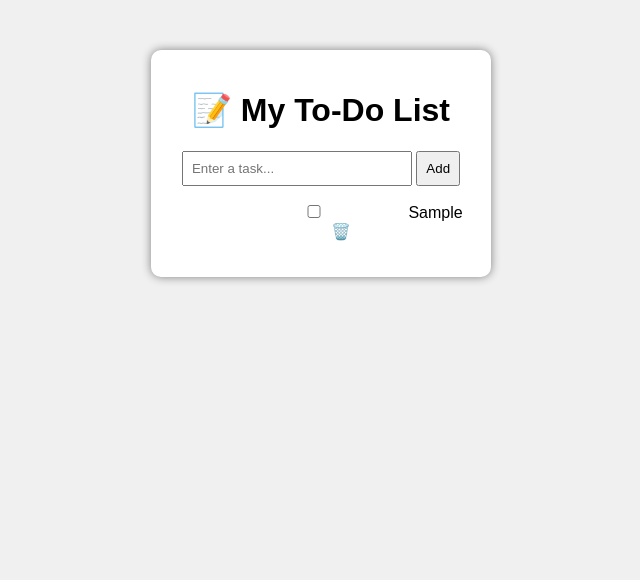
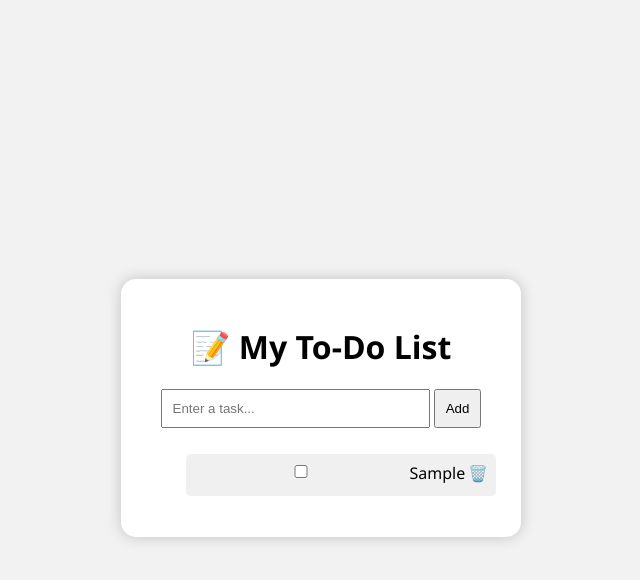
Before and after one commit to Thanushree30/html-beginner-project, a plain HTML site: page index.html in a window 1280 px wide. Both pictures are taken after typing "Sample" into the empty fields and a click on the button "Add". Shown: the whole page, without its empty margins (319-959 px from the left). Drawn offline with Linux system fonts and the light colour scheme.

Commit message:
Update style.css

```diff
--- a/style.css
+++ b/style.css
@@ -1,29 +1,48 @@
 body {
-  font-family: Arial;
-  background: #f0f0f0;
-  text-align: center;
-  margin-top: 50px;
+  font-family: 'Segoe UI', sans-serif;
+  background: #f2f2f2;
+  display: flex;
+  justify-content: center;
+  align-items: center;
+  height: 100vh;
 }
 
 .container {
   background: white;
-  padding: 20px;
-  width: 300px;
-  margin: auto;
-  border-radius: 10px;
-  box-shadow: 0 0 10px gray;
+  padding: 25px;
+  border-radius: 15px;
+  box-shadow: 0 0 15px rgba(0,0,0,0.2);
+  width: 350px;
+  text-align: center;
 }
 
 input {
-  padding: 8px;
+  padding: 10px;
   width: 70%;
+  margin-bottom: 10px;
 }
 
 button {
-  padding: 8px;
+  padding: 10px;
+  cursor: pointer;
 }
 
 li {
   list-style: none;
+  display: flex;
+  justify-content: space-between;
   margin: 10px 0;
+  padding: 8px;
+  background: #f0f0f0;
+  border-radius: 5px;
 }
+
+li.completed {
+  text-decoration: line-through;
+  color: grey;
+}
+
+.delete-btn {
+  color: red;
+  cursor: pointer;
+}
```
